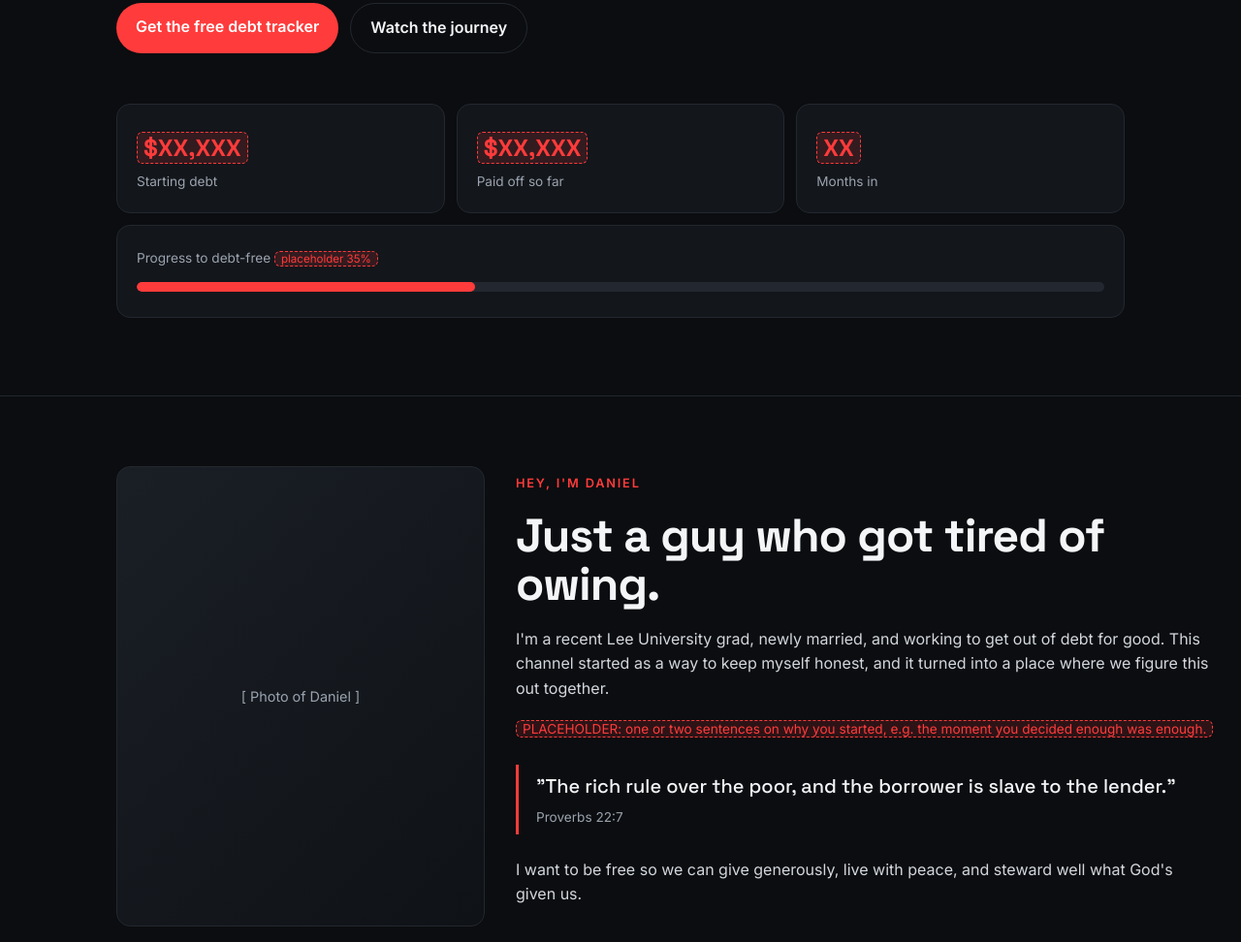
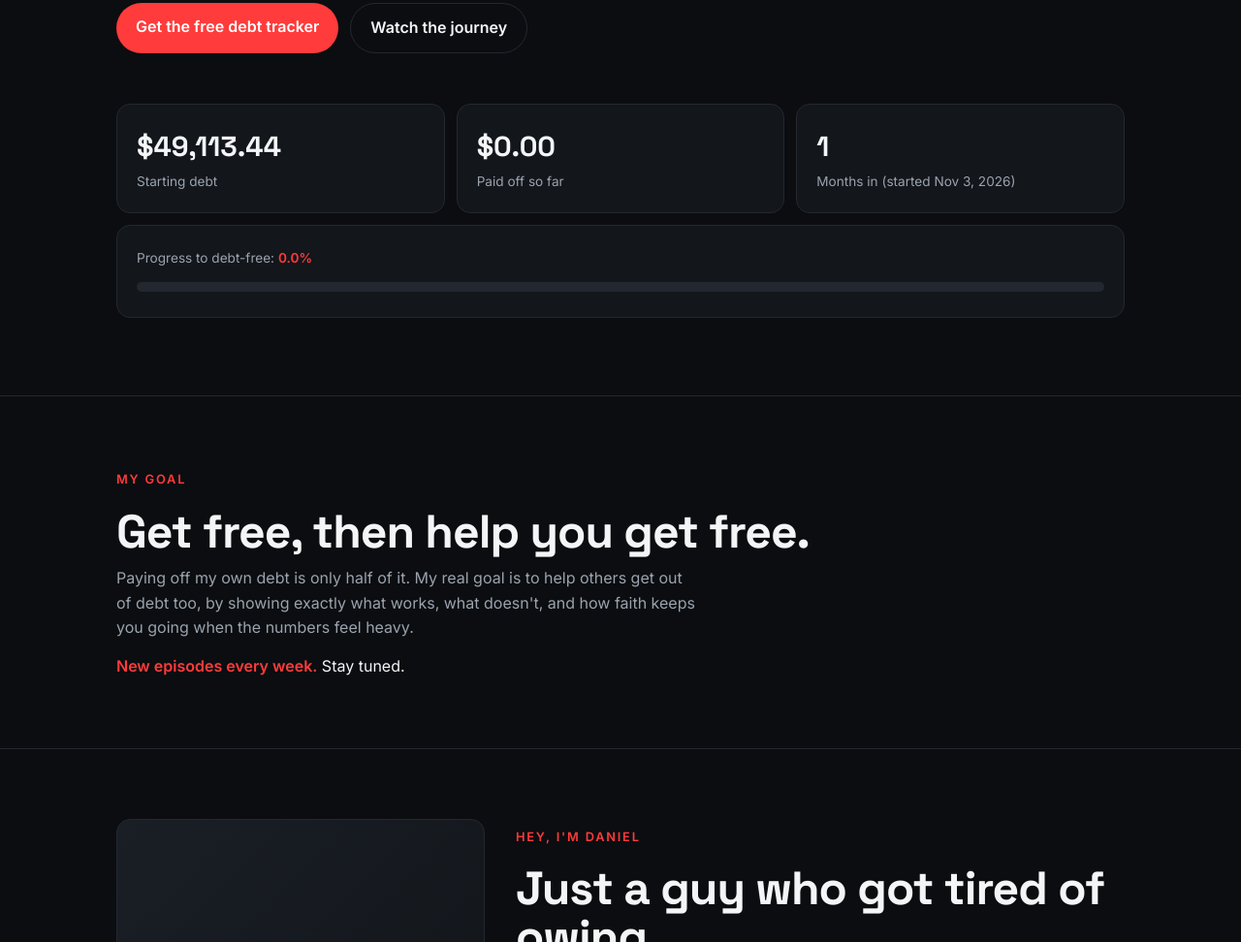
Before and after one commit to 22dmotter/daniel-motter-site, a plain HTML site: page index.html in a window 1280 px wide. Shown: the part 532-1504 px from the top of the page at 97% size. Drawn offline with Linux system fonts and the light colour scheme.

Commit message:
Real debt numbers, auto month counter, mission section

```diff
--- a/index.html
+++ b/index.html
@@ -43,7 +43,7 @@ nav ul a:hover{color:var(--text)}
 .stat small{color:var(--muted);font-size:.85rem}
 .progress{grid-column:1/-1}
 .bar{height:10px;background:var(--line);border-radius:999px;overflow:hidden;margin:12px 0 6px}
-.bar i{display:block;height:100%;width:35%;background:var(--accent);border-radius:999px}
+.bar i{display:block;height:100%;width:0%;background:var(--accent);border-radius:999px}
 /* sections */
 section{padding:72px 0;border-top:1px solid var(--line)}
 .sec-head{margin-bottom:32px}
@@ -107,12 +107,18 @@ footer a{text-decoration:none}footer a:hover{color:var(--text)}
   <a href="#journey" class="btn ghost">Watch the journey</a>
  </div>
  <div class="stats">
-  <div class="stat"><b><span class="ph">$XX,XXX</span></b><small>Starting debt</small></div>
-  <div class="stat"><b><span class="ph">$XX,XXX</span></b><small>Paid off so far</small></div>
-  <div class="stat"><b><span class="ph">XX</span></b><small>Months in</small></div>
-  <div class="stat progress"><small>Progress to debt-free <span class="ph">placeholder 35%</span></small><div class="bar"><i></i></div></div>
+  <div class="stat"><b class="debt-start">$49,113.44</b><small>Starting debt</small></div>
+  <div class="stat"><b class="debt-paid">$0.00</b><small>Paid off so far</small></div>
+  <div class="stat"><b class="months-in">1</b><small>Months in (started Nov 3, 2026)</small></div>
+  <div class="stat progress"><small>Progress to debt-free: <strong class="pct" style="color:var(--accent)">0.0%</strong></small><div class="bar"><i></i></div></div>
  </div>
 </div></header>
+
+<section id="mission"><div class="wrap">
+ <div class="sec-head" style="margin-bottom:0"><span class="eyebrow">My goal</span><h2>Get free, then help you get free.</h2>
+ <p>Paying off my own debt is only half of it. My real goal is to help others get out of debt too, by showing exactly what works, what doesn't, and how faith keeps you going when the numbers feel heavy.</p>
+ <p style="margin-top:14px;color:var(--text)"><strong style="color:var(--accent)">New episodes every week.</strong> Stay tuned.</p></div>
+</div></section>
 
 <section id="about"><div class="wrap about">
  <div class="portrait">[ Photo of Daniel ]</div>
@@ -164,5 +170,22 @@ document.getElementById('signup').addEventListener('submit',function(e){
  if(this.getAttribute('action')==='#'){e.preventDefault();this.style.display='none';document.getElementById('thanks').style.display='block';}
 });
 </script>
+<script>
+/* Debt numbers: edit these two values to update the site */
+var DEBT_START=49113.44, PAID=0;
+(function(){
+ var s=new Date(2026,10,3),n=new Date();
+ var m=(n.getFullYear()-s.getFullYear())*12+(n.getMonth()-s.getMonth())+(n.getDate()>=3?1:0);
+ if(m<1)m=1; /* journey starts Nov 3, 2026 = month 1 */
+ document.querySelectorAll('.months-in').forEach(function(e){e.textContent=m});
+ var f=function(x){return '$'+x.toLocaleString('en-US',{minimumFractionDigits:2,maximumFractionDigits:2})};
+ document.querySelectorAll('.debt-start').forEach(function(e){e.textContent=f(DEBT_START)});
+ document.querySelectorAll('.debt-paid').forEach(function(e){e.textContent=f(PAID)});
+ document.querySelectorAll('.debt-left').forEach(function(e){e.textContent=f(DEBT_START-PAID)});
+ var p=Math.min(100,PAID/DEBT_START*100);
+ document.querySelectorAll('.pct').forEach(function(e){e.textContent=p.toFixed(1)+'%'});
+ document.querySelectorAll('.bar i').forEach(function(e){e.style.width=p+'%'});
+})();
+</script>
 </body>
 </html>
```
Also changed, not shown: about.html (+23 -6 lines), 1 other file.
